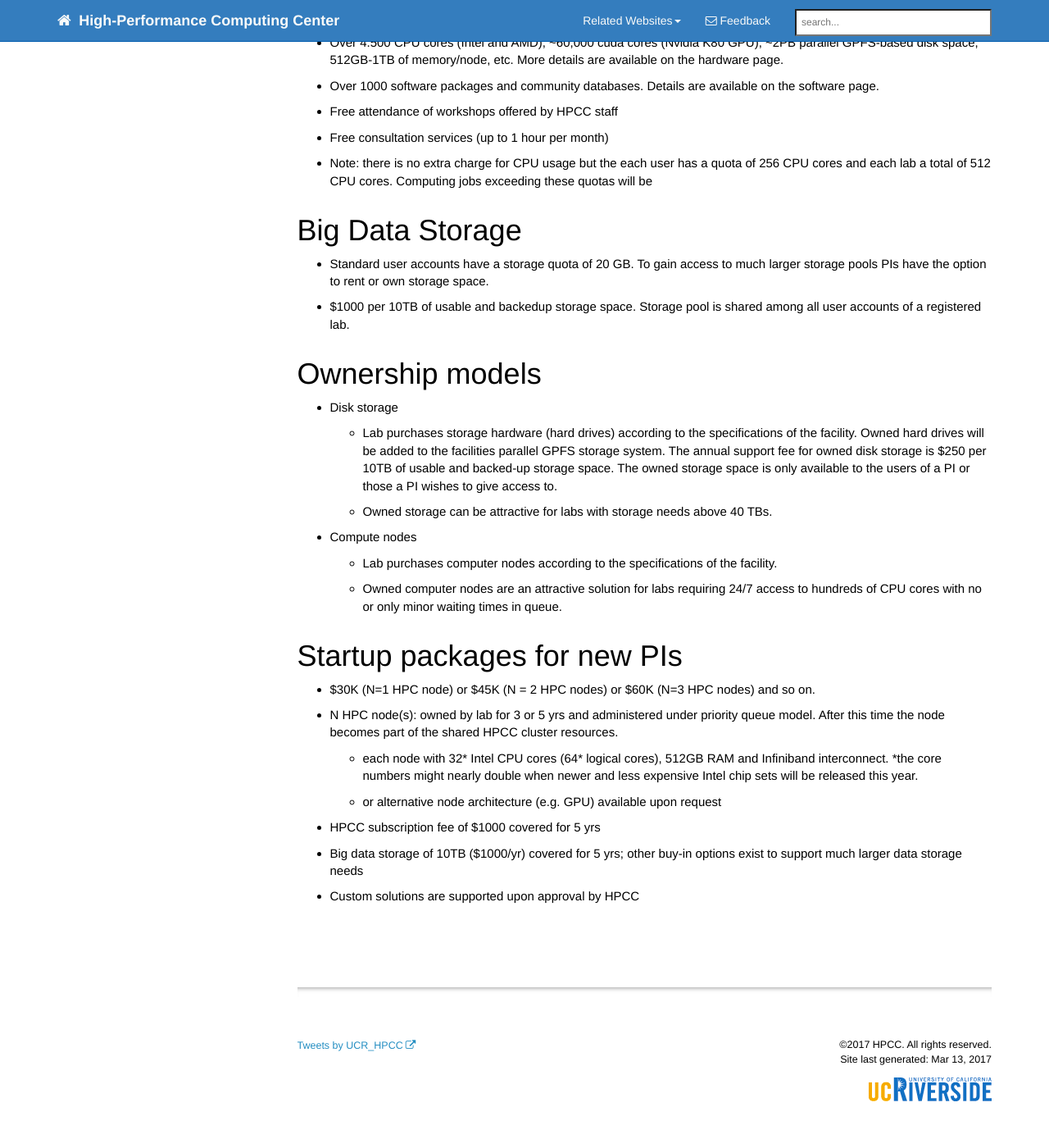
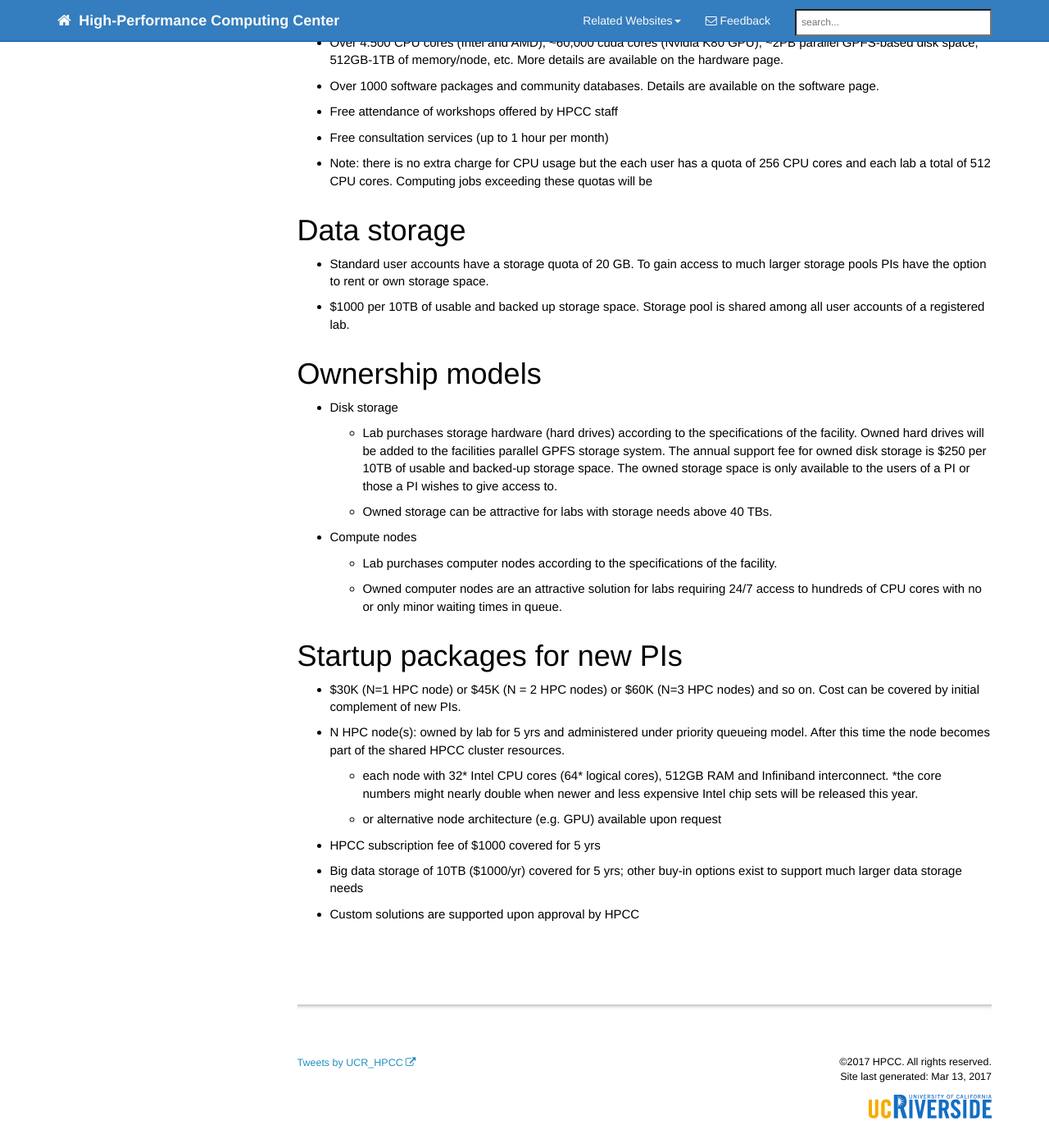
Before and after one commit to tgirke/rcf, a Jekyll site: the page built from rates.md, in a window 1280 px wide and 1400 px high, scrolled down 472 px. Shown: the whole window at 82% size. Built offline with Jekyll 4.4.1, drawn with Linux system fonts in a browser that asks for light colours; nearby versions of some CDN libraries; comment, search, counter and statistics services are not loaded.

Commit message:
content edits

```diff
--- a/rates.md
+++ b/rates.md
@@ -22,10 +22,10 @@ The registration provides access to the following resources:
   * Free consultation services (up to 1 hour per month)
   * Note: there is no extra charge for CPU usage but the each user has a quota of 256 CPU cores and each lab a total of 512 CPU cores. Computing jobs exceeding these quotas will be
 
-# Big Data Storage
+# Data storage
 
 * Standard user accounts have a storage quota of 20 GB. To gain access to much larger storage pools PIs have the option to rent or own storage space.
-* $1000 per 10TB of usable and backedup storage space. Storage pool is shared among all user accounts of a registered lab.
+* $1000 per 10TB of usable and backed up storage space. Storage pool is shared among all user accounts of a registered lab.
 
 # Ownership models
 
@@ -41,8 +41,8 @@ The registration provides access to the following resources:
 
 # Startup packages for new PIs
 
-* $30K (N=1 HPC node) or $45K (N = 2 HPC nodes) or $60K (N=3 HPC nodes) and so on.
-* N HPC node(s): owned by lab for 3 or 5 yrs and administered under priority queue model. After this time the node becomes part of the shared HPCC cluster resources.
+* $30K (N=1 HPC node) or $45K (N = 2 HPC nodes) or $60K (N=3 HPC nodes) and so on. Cost can be covered by initial complement of new PIs.
+* N HPC node(s): owned by lab for 5 yrs and administered under priority queueing model. After this time the node becomes part of the shared HPCC cluster resources.
 
     * each node with 32* Intel CPU cores (64* logical cores), 512GB RAM and Infiniband interconnect. *the core numbers might nearly double when newer and less expensive Intel chip sets will be released this year.
     * or alternative node architecture (e.g. GPU) available upon request
```
